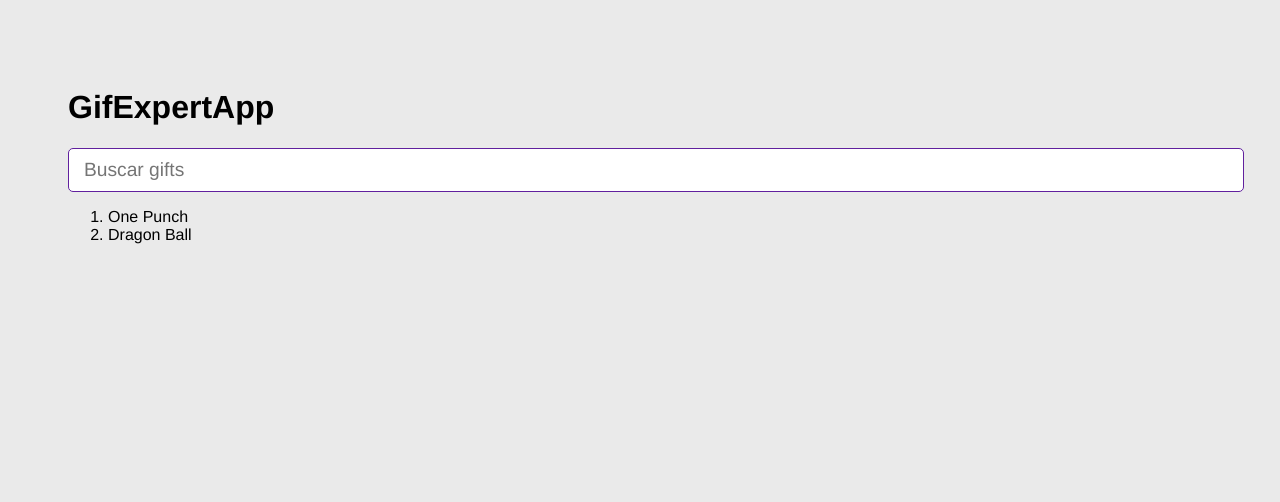
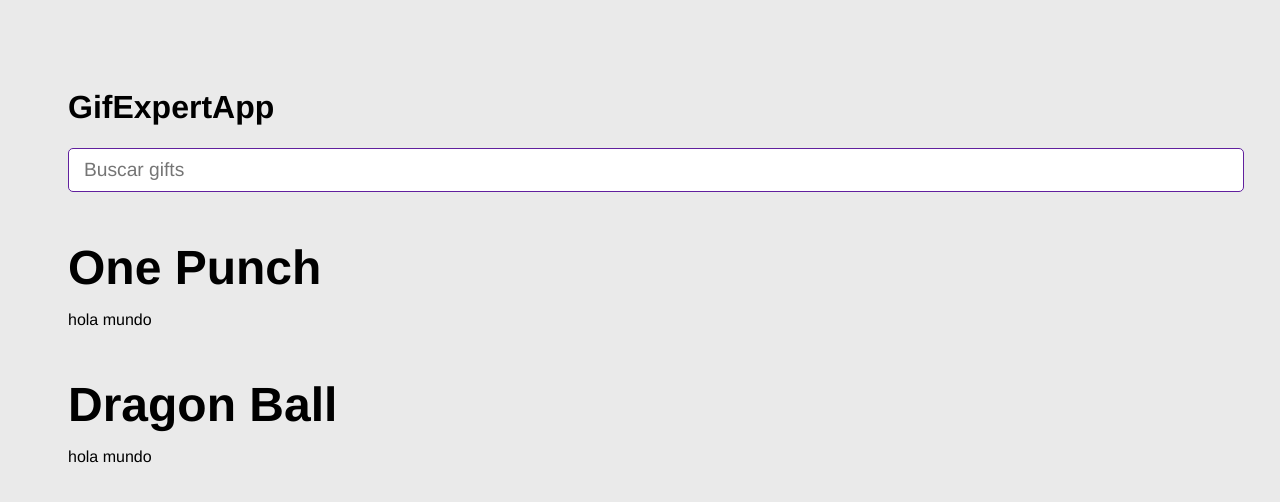
Before and after one commit to jhon89alonso/react-gif-expert, a React (Vite) app: page / in a window 1280 px wide. Shown: the top 502 px of the page. Built offline with nearby package versions, Linux system fonts and the light colour scheme.

Commit message:
se crea nuevo componente para reducir la carga en el componente giftexpertapp

```diff
--- a/src/GifExpertApp.jsx
+++ b/src/GifExpertApp.jsx
@@ -1,5 +1,6 @@
 import React, { useState } from "react";
 import { AddCategory } from "./components/AddCategory";
+import { GiftGrid } from "./components/GiftGrid";
 
 export const GifExpertApp = () => {
   const [categories, setCategories] = useState(["One Punch", "Dragon Ball"]);
@@ -14,7 +15,7 @@
     //setCategories(cat =>[...categories, "Gate"]);
   };
 
-  console.log(categories);
+  //console.log(categories);
   return (
     <>
       <h1>GifExpertApp</h1>
@@ -25,11 +26,13 @@
 
       {/* <button onClick={onAddCategory}>Agregar</button> */}
 
-      <ol>
-        {categories.map((category) => {
-          return <li key={category}>{category}</li>;
-        })}
-      </ol>
+      {categories.map((category) => (
+        // <div key={category}>
+        //   <h3>{category}</h3>
+        //   <li>{category}</li>
+        // </div>
+        <GiftGrid key={category} category={category} />
+      ))}
     </>
   );
 };
--- /dev/null
+++ b/src/components/GiftGrid.jsx
@@ -0,0 +1,11 @@
+
+
+export const GiftGrid = ({category}) => {
+  return (
+    <>
+    <h3>{category}</h3>
+    <p>hola mundo</p>
+
+    </>
+  )
+}
```
